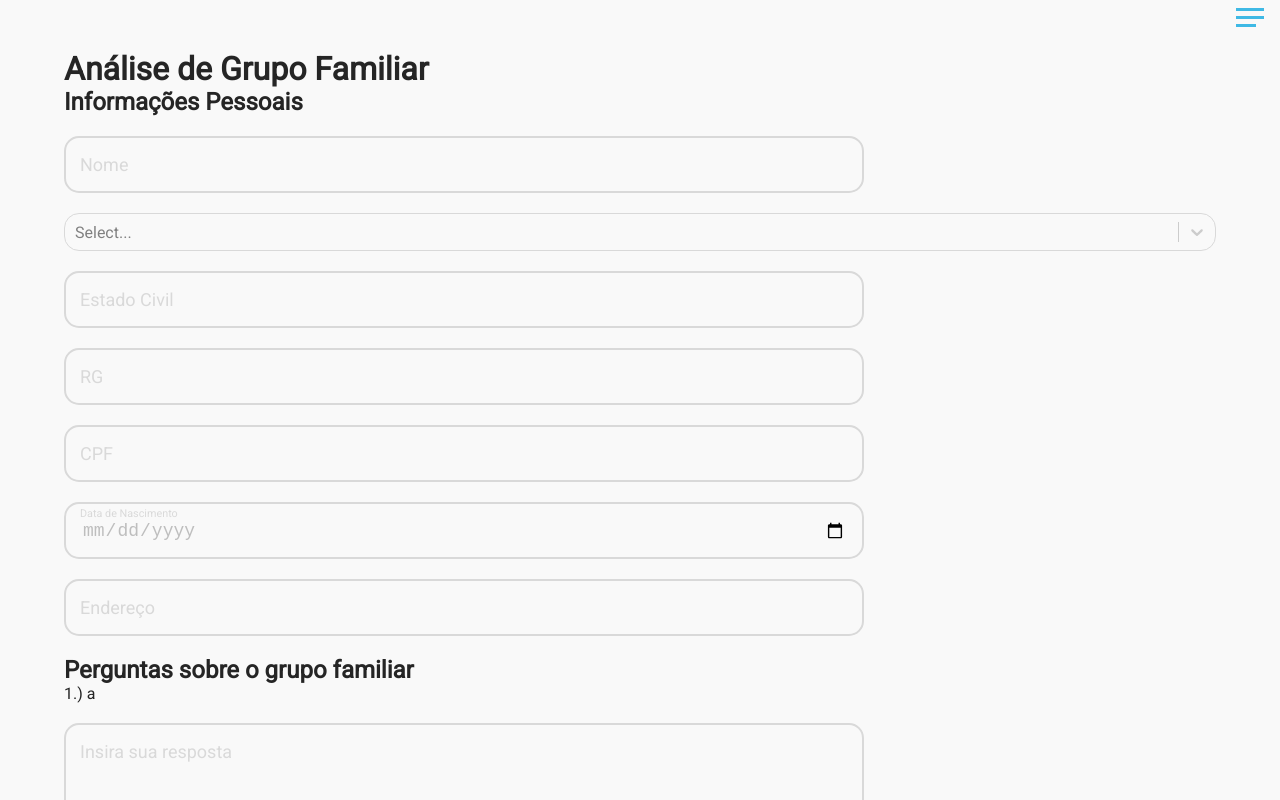
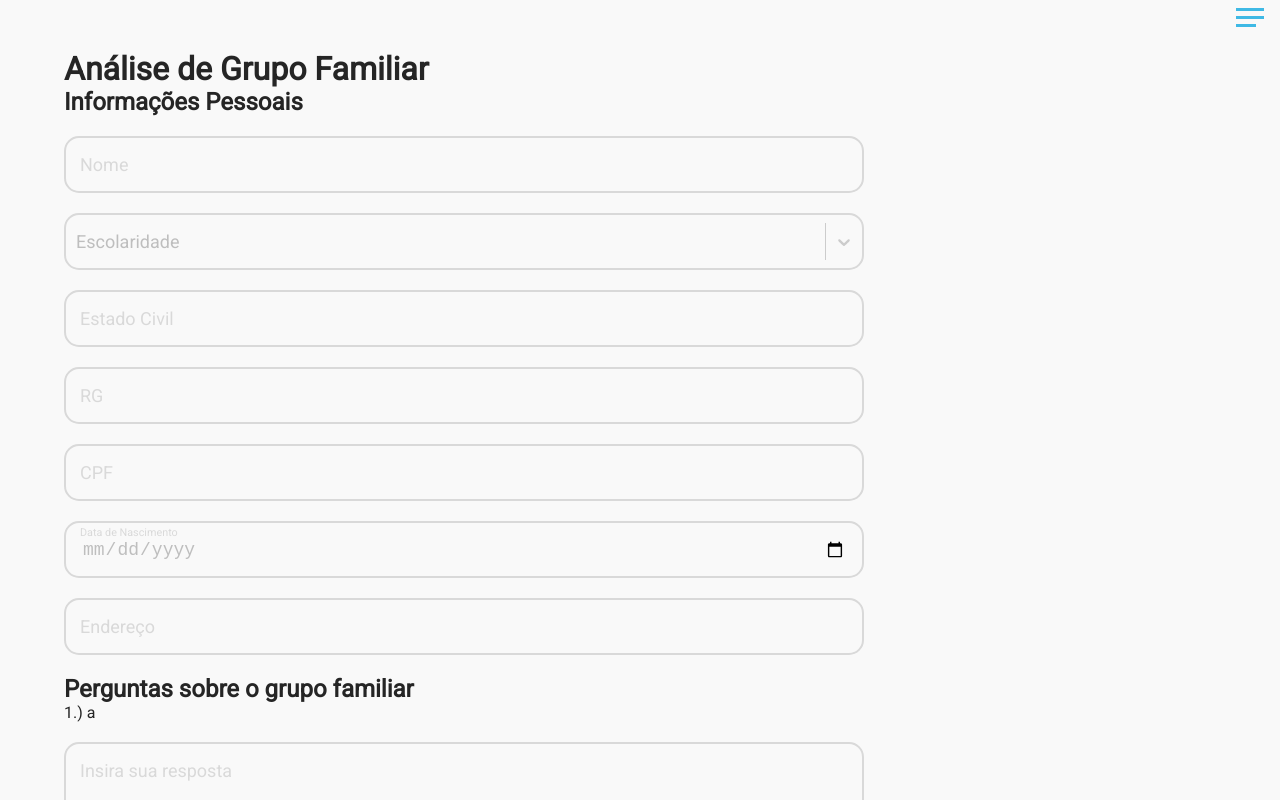
Before and after one commit to gabrieIbarboza/Anjos-da-Rua-Website, a React (Vite) app: page /Cadastro/Familia in a window 1280 px wide. Shown: the top 800 px of the page. Built offline with nearby package versions, Linux system fonts and the light colour scheme.

Commit message:
style react select component

```diff
--- a/src/components/Forms/FamilyForm/FamilyForm.jsx
+++ b/src/components/Forms/FamilyForm/FamilyForm.jsx
@@ -7,11 +7,11 @@ export function FamilyForm() {
 
     const {handleChange, values, clearForm} = useForm({
         nome: "",
+        Escolaridade: "",
         estadocivil: "",
         rg: "",
         cpf: "",
         dtnasc: "",
-        escola: "",
         endereco: "",
         q1: "",
     })
@@ -40,6 +40,7 @@ export function FamilyForm() {
                     onChange={handleChange}
                 />
                 <FormSelect
+                    label="Escolaridade"
                     values={select_escolaridade}
                 />
                 <FormField
--- a/src/components/Forms/FormField/FormField.scss
+++ b/src/components/Forms/FormField/FormField.scss
@@ -30,7 +30,8 @@
 
         transition: all .3s;
 
-        &:focus {
+        &:focus,
+        &:hover {
             border-color: $accent-color;
             color: $text-color;
         }
--- a/src/components/Forms/FormSelect/FormSelect.jsx
+++ b/src/components/Forms/FormSelect/FormSelect.jsx
@@ -1,7 +1,7 @@
 import Select from 'react-select';
 
 export function FormSelect({
-    values
+    values, label
 }) {
 
     const handleChange = (selectedOption) => {
@@ -11,12 +11,15 @@ export function FormSelect({
     const selectStyles = {
         control: (styles) => ({
             ...styles,
+            border: "2px solid #D9D9D9",
             borderRadius: 15,
-            borderColor: "#D9D9D9",
             backgroundColor: "transparent",
+            fontSize: 18,
+            height: 57,
+            minHeight: 57,
+            maxWidth: 800,
         }),
         option: (styles, {data, isDisabled, isFocused, isSelected}) => {
-            console.log("option", styles)
             return {...styles}
         }
     }
@@ -29,6 +32,18 @@ export function FormSelect({
                 isSearchable
                 onChange={handleChange}
                 styles={selectStyles}
+                theme={(theme) => ({
+                    ...theme,
+                    colors: {
+                        ...theme.colors,
+                        primary: '#3FB9E5',
+                        primary25: '#3FB9E5',
+                        neutral30: '#3FB9E5',
+                        neutral50: '#bebebe',
+                        neutral80: '#bebebe',
+                    }
+                })}
+                placeholder={label}
             />
         </div>
     )
```
